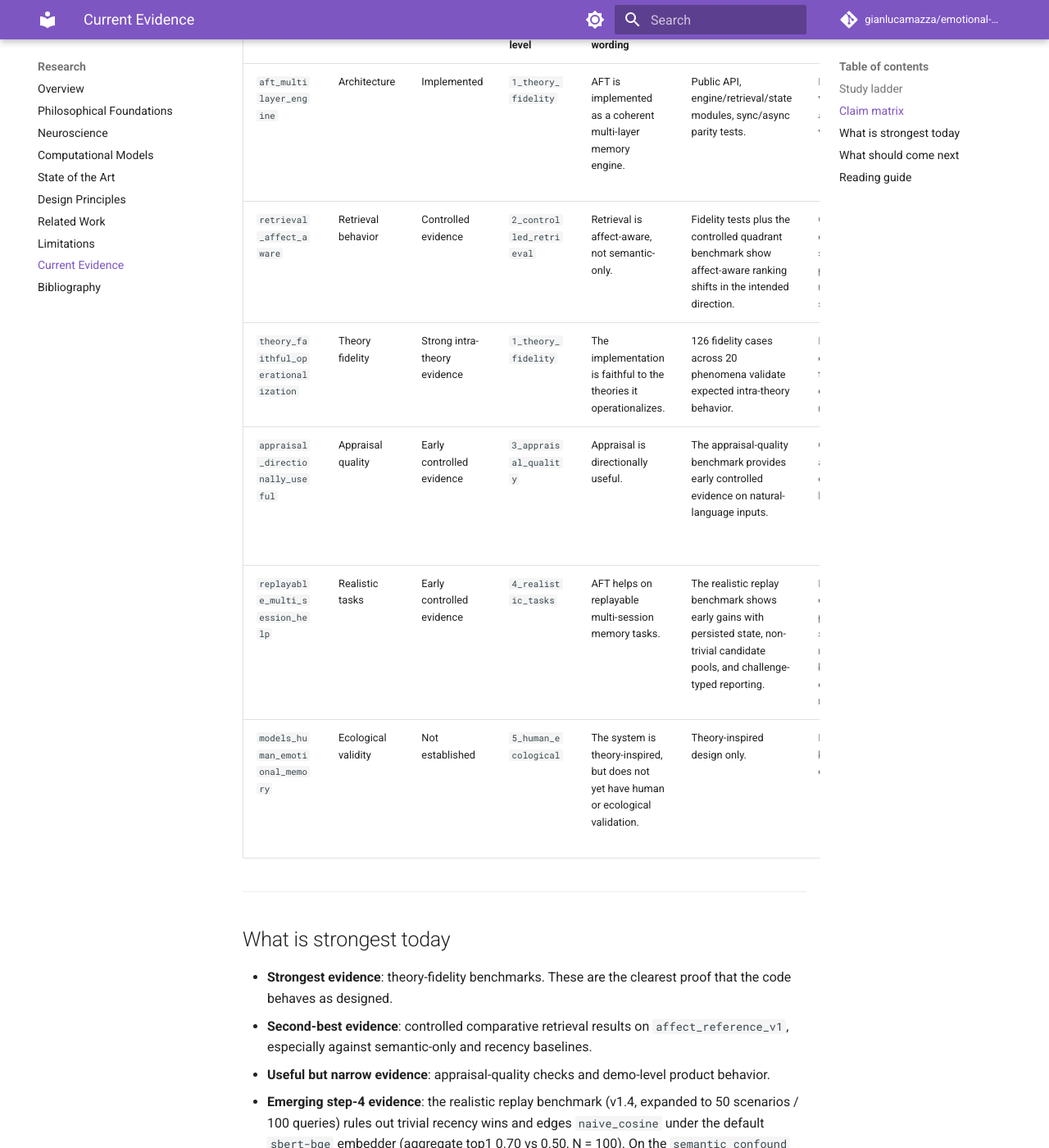
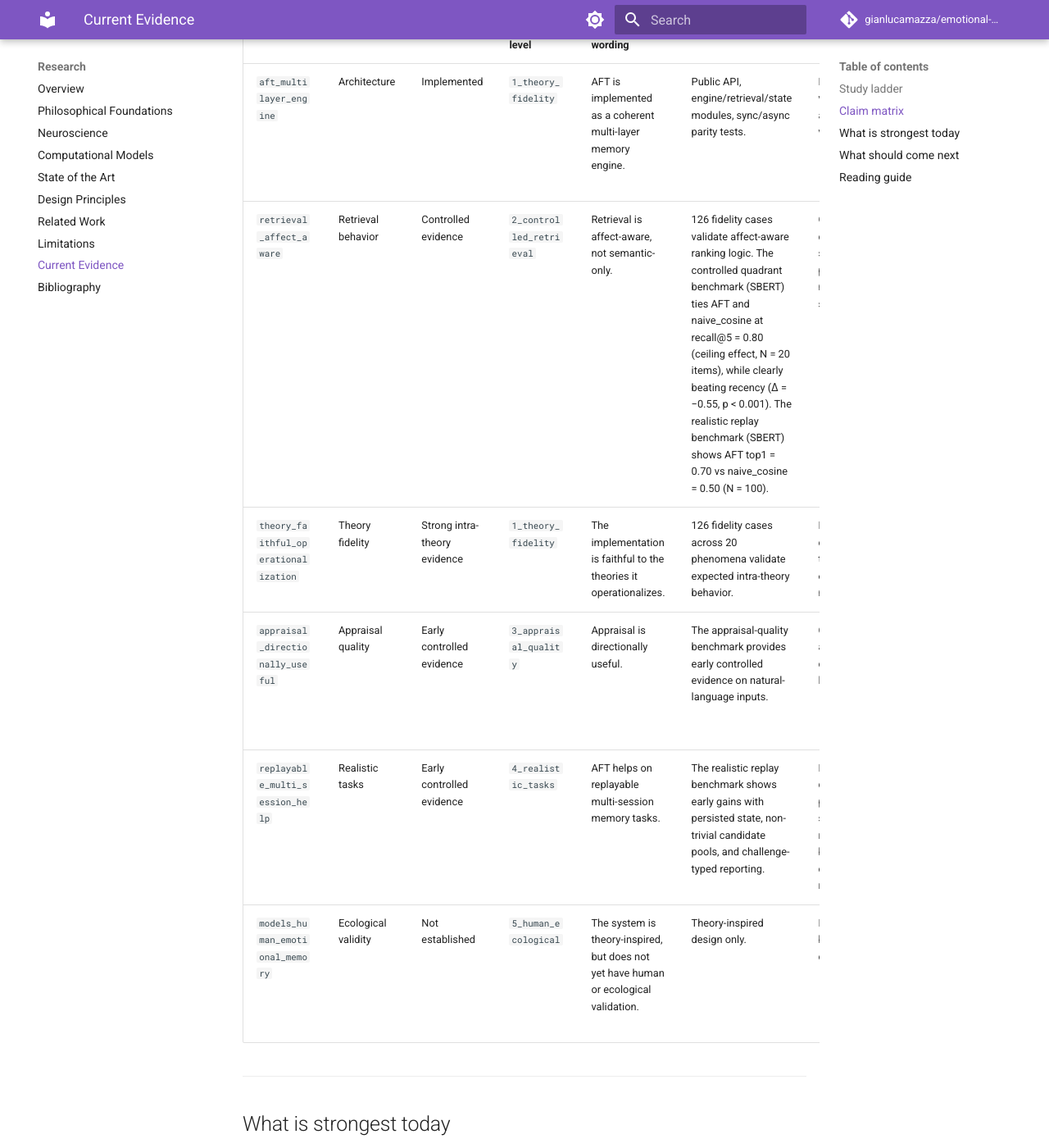
Before and after one commit to gianlucamazza/emotional-memory, an MkDocs documentation site: the page built from docs/research/09_current_evidence.md, in a window 1280 px wide and 1400 px high, scrolled down 1260 px. Shown: the whole window at 82% size. Built offline with MkDocs 1.6.1 and Material for MkDocs 9.7.7, drawn with Linux system fonts in a browser that asks for light colours; comment, search, counter and statistics services are not loaded; some of the changed text lies outside the part shown.

Commit message:
fix(paper+docs): align all numeric claims to current SBERT evidence
Paper fixes:
- abstract and body: 0.12 → 0.50 for naive_cosine on realistic SBERT benchmark
  (0.12 was the hash-embedder figure; SBERT shows 0.70 vs 0.50)
- body: Δ=0.00 CI [-0.25,0.25] p=1.00 for quadrant probe (replaces stale 0.85/6.25%)
- reproduce command updated to bench-comparative-sbert; $\Delta$ for LaTeX compat
- SUBMISSION.md: add bench-comparative-sbert + reproduce-paper steps to checklist

Claim/evidence surface:
- claim_validation_matrix.json: retrieval_affect_aware.current_evidence rewritten
  to cite realistic SBERT 0.70 vs 0.50 as ranking-shift source; quadrant probe
  SBERT ceiling noted; benchmark_refs updated to results.sbert.md files
- 09_current_evidence.md: claim row and second-best-evidence paragraph updated
  to reflect SBERT tie on quadrant probe and realistic SBERT numbers
- benchmarks/comparative/README.md: soften "expected to score higher" → "at least
  as high as"; note SBERT ceiling; add bench-comparative-sbert as paper-canonical
- benchmarks/comparative/protocol.md: add ceiling-effect / small-N caveat
- README.md: replace stale hash-embedder headline (0.85/0.75) with current SBERT
  realistic (0.70/0.50, N=100) plus quadrant probe SBERT tie note
- CHANGELOG: add entries for SBERT targets, artefacts, and paper realignment

Co-Authored-By: Claude Sonnet 4.6 <noreply@anthropic.com>

```diff
--- a/docs/research/09_current_evidence.md
+++ b/docs/research/09_current_evidence.md
@@ -50,7 +50,7 @@ evidence level, and still-open gaps.
 | ID | Claim area | Status | Evidence level | Allowed public wording | Current evidence | Not yet shown | Next study |
 |---|---|---|---|---|---|---|---|
 | `aft_multilayer_engine` | Architecture | Implemented | `1_theory_fidelity` | AFT is implemented as a coherent multi-layer memory engine. | Public API, engine/retrieval/state modules, sync/async parity tests. | External validation of architectural value. | Keep API/docs aligned while external evaluations grow. |
-| `retrieval_affect_aware` | Retrieval behavior | Controlled evidence | `2_controlled_retrieval` | Retrieval is affect-aware, not semantic-only. | Fidelity tests plus the controlled quadrant benchmark show affect-aware ranking shifts in the intended direction. | General downstream superiority over production memory systems. | Expand external and realistic retrieval evaluations. |
+| `retrieval_affect_aware` | Retrieval behavior | Controlled evidence | `2_controlled_retrieval` | Retrieval is affect-aware, not semantic-only. | 126 fidelity cases validate affect-aware ranking logic. The controlled quadrant benchmark (SBERT) ties AFT and naive_cosine at recall@5 = 0.80 (ceiling effect, N = 20 items), while clearly beating recency (Δ = −0.55, p < 0.001). The realistic replay benchmark (SBERT) shows AFT top1 = 0.70 vs naive_cosine = 0.50 (N = 100). | General downstream superiority over production memory systems. | Expand external and realistic retrieval evaluations. |
 | `theory_faithful_operationalization` | Theory fidelity | Strong intra-theory evidence | `1_theory_fidelity` | The implementation is faithful to the theories it operationalizes. | 126 fidelity cases across 20 phenomena validate expected intra-theory behavior. | Ecological correspondence to human emotional memory. | Human and behavioral validation. |
 | `appraisal_directionally_useful` | Appraisal quality | Early controlled evidence | `3_appraisal_quality` | Appraisal is directionally useful. | The appraisal-quality benchmark provides early controlled evidence on natural-language inputs. | Calibration across models, domains, and languages. | Appraisal robustness study across models, domains, and languages. |
 | `replayable_multi_session_help` | Realistic tasks | Early controlled evidence | `4_realistic_tasks` | AFT helps on replayable multi-session memory tasks. | The realistic replay benchmark shows early gains with persisted state, non-trivial candidate pools, and challenge-typed reporting. | Broad downstream or production superiority, or robustness beyond the current small replay set. | Expand scenario coverage and run larger external evaluations. |
@@ -62,8 +62,10 @@ evidence level, and still-open gaps.
 
 - **Strongest evidence**: theory-fidelity benchmarks. These are the clearest
   proof that the code behaves as designed.
-- **Second-best evidence**: controlled comparative retrieval results on
-  `affect_reference_v1`, especially against semantic-only and recency baselines.
+- **Second-best evidence**: realistic replay benchmark (SBERT, N = 100):
+  AFT top1 = 0.70 vs naive_cosine = 0.50. The controlled quadrant probe
+  (`affect_reference_v1`) ties AFT and naive_cosine at SBERT ceiling (both 0.80)
+  but confirms the benchmark discriminates clearly against the recency baseline.
 - **Useful but narrow evidence**: appraisal-quality checks and demo-level
   product behavior.
 - **Emerging step-4 evidence**: the realistic replay benchmark (v1.4, expanded
--- a/docs/research/claim_validation_matrix.json
+++ b/docs/research/claim_validation_matrix.json
@@ -45,7 +45,7 @@
       "status": "controlled_evidence",
       "evidence_level": "2_controlled_retrieval",
       "allowed_public_wording": "Retrieval is affect-aware, not semantic-only.",
-      "current_evidence": "Fidelity tests plus the controlled quadrant benchmark show affect-aware ranking shifts in the intended direction.",
+      "current_evidence": "126 fidelity cases validate affect-aware ranking logic. The controlled quadrant benchmark (SBERT) ties AFT and naive_cosine at recall@5 = 0.80 (ceiling effect, N = 20 items) while clearly beating recency (Δ = −0.55, p < 0.001). The realistic replay benchmark (SBERT) shows AFT top1 = 0.70 vs naive_cosine = 0.50 (N = 100).",
       "not_yet_shown": "General downstream superiority over production memory systems.",
       "next_study": "Expand external and realistic retrieval evaluations.",
       "evidence_refs": [
@@ -53,7 +53,8 @@
         "benchmarks/fidelity/test_mood_congruent.py"
       ],
       "benchmark_refs": [
-        "benchmarks/comparative/results.md"
+        "benchmarks/comparative/results.sbert.md",
+        "benchmarks/realistic/results.sbert.md"
       ],
       "protocol_refs": [
         "benchmarks/comparative/protocol.md"
```
Also changed, not shown: CHANGELOG.md (+15 -0 lines), README.md (+7 -4 lines), benchmarks/comparative/README.md (+7 -3 lines), benchmarks/comparative/protocol.md (+7 -1 lines), paper/SUBMISSION.md (+4 -1 lines), 2 other files.
